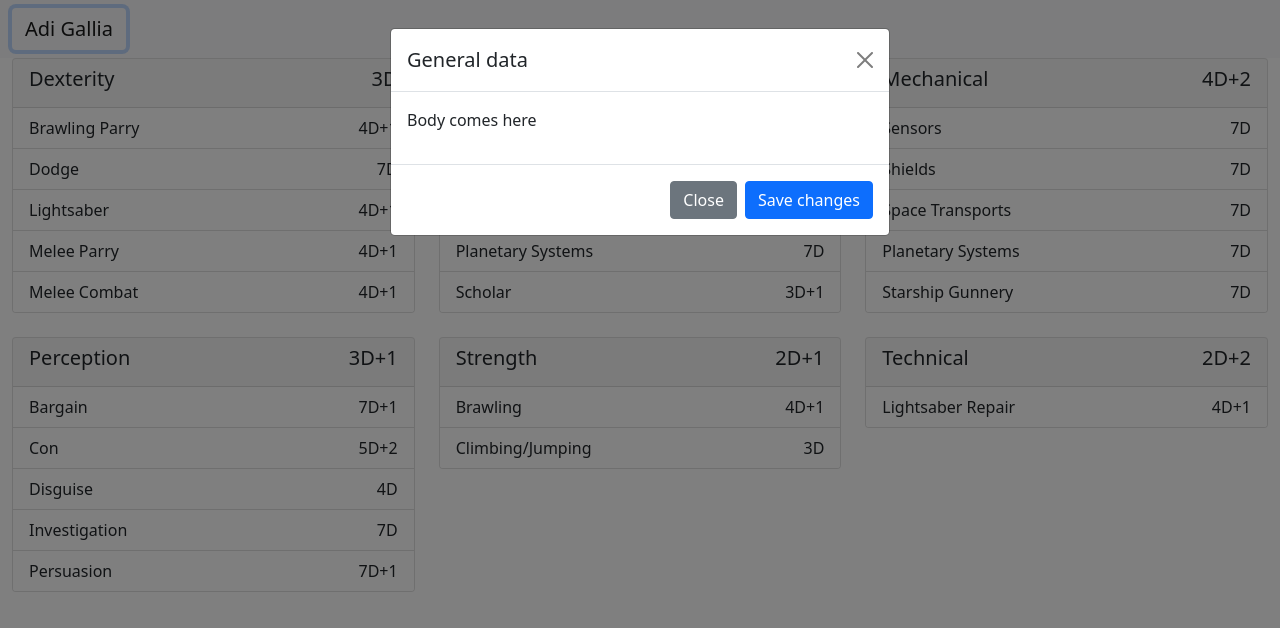
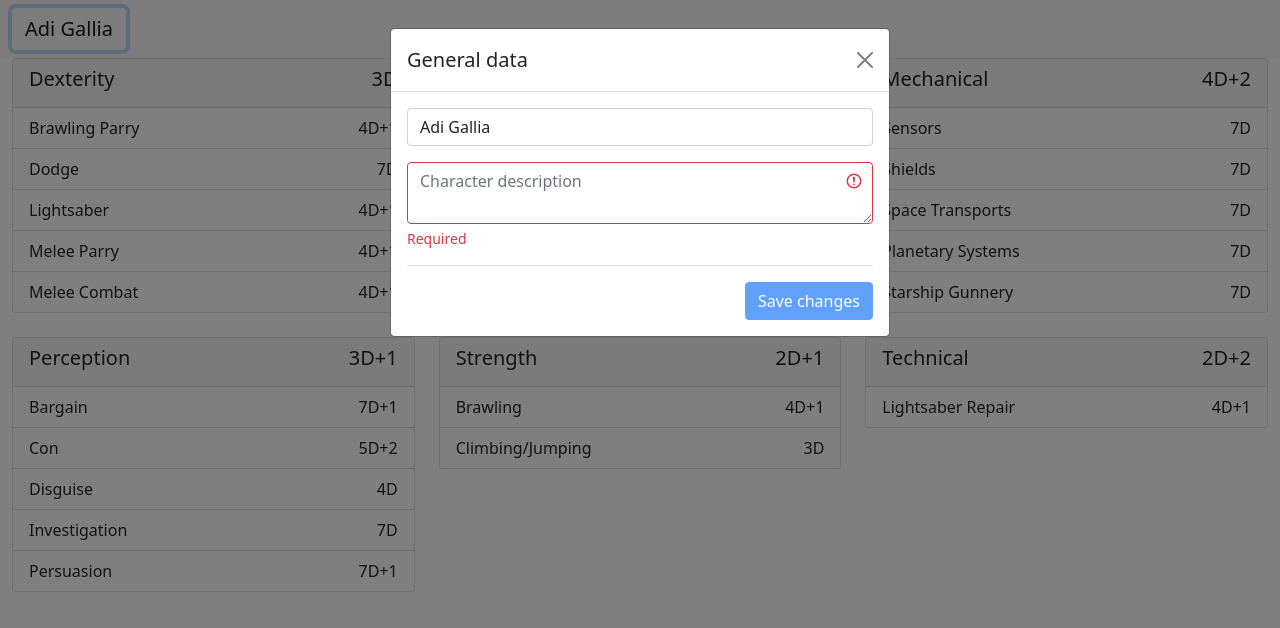
Before and after one commit to hevesg/perfugium-react, a React (Create React App) app in the folder perfugium-frontend/: page / in a window 1280 px wide. Both pictures are taken after a click on the button "Adi Gallia". Shown: the top 628 px of the page. Built offline with nearby package versions, Linux system fonts and the light colour scheme.

Commit message:
FormGroup

```diff
--- a/perfugium-frontend/src/common/D6AttributePanel.tsx
+++ b/perfugium-frontend/src/common/D6AttributePanel.tsx
@@ -1,18 +1,24 @@
 import {D6Attribute} from "../interface/D6Character";
-import {ModalForm} from "./ModalForm";
+import {Modal} from "./Modal";
 import {D6PipComponent} from "./D6PipComponent";
-import {ComponentWithModalForm, ComponentWithModalFormProps, ComponentWithModalFormState} from "./ComponentWithModalForm";
+import {
+    ComponentWithModal, ComponentWithModalProps, ComponentWithModalState
+} from "./ComponentWithModal";
+import * as Yup from "yup";
+import {FormGroup} from "../form/FormGroup";
+import {Formik} from "formik";
+import React from "react";
 
-interface D6AttributePanelProps extends ComponentWithModalFormProps {
+interface D6AttributePanelProps extends ComponentWithModalProps {
     attribute: D6Attribute;
     label: string;
 }
 
-interface D6AttributeState extends ComponentWithModalFormState {
+interface D6AttributeState extends ComponentWithModalState {
     modalIsOpen: boolean;
 }
 
-export class D6AttributePanel extends ComponentWithModalForm<D6AttributePanelProps, D6AttributeState> {
+export class D6AttributePanel extends ComponentWithModal<D6AttributePanelProps, D6AttributeState> {
 
     constructor(props: D6AttributePanelProps) {
         super(props);
@@ -44,10 +50,57 @@ export class D6AttributePanel extends ComponentWithModalForm<D6AttributePanelPro
                         ))}
                     </ul>
                 </div>
-                <ModalForm title={this.props.label} show={this.state.modalIsOpen}
-                           onRequestClose={() => this.closeModal()} onSubmit={this.saveDataFromModal}>
-                    <p>Body comes here</p>
-                </ModalForm>
+                <Modal title={this.props.label} show={this.state.modalIsOpen}
+                       onRequestClose={() => this.closeModal()} onSubmit={this.saveDataFromModal}>
+                    <Formik
+                        initialValues={{firstName: '', lastName: ''}}
+                        validationSchema={Yup.object({
+                            firstName: Yup.string()
+                                .max(15, 'Must be 15 characters or less')
+                                .required('Required'),
+                            lastName: Yup.string()
+                                .max(20, 'Must be 20 characters or less')
+                                .required('Required')
+                        })}
+                        onSubmit={(values, {setSubmitting}) => {
+                            setTimeout(() => {
+                                alert(JSON.stringify(values, null, 2));
+                                setSubmitting(false);
+                            }, 400);
+                        }}
+                    >
+                        {formik => (
+                            <form onSubmit={formik.handleSubmit}>
+                                <div>
+                                    <FormGroup name="firstName" id="firstName"
+                                               label="First Name" type="text"
+                                               placeholder="" formik={formik}/>
+                                    {formik.touched.firstName && formik.errors.firstName ? (
+                                        <div>{formik.errors.firstName}</div>
+                                    ) : null}
+
+                                    <label htmlFor="lastName">Last Name</label>
+                                    <input
+                                        id="lastName"
+                                        type="text"
+                                        {...formik.getFieldProps('lastName')}
+                                    />
+                                    {formik.touched.lastName && formik.errors.lastName ? (
+                                        <div>{formik.errors.lastName}</div>
+                                    ) : null}
+                                </div>
+                                <div>
+                                    <button type="button" className="btn btn-secondary"
+                                            data-bs-dismiss="modal" onClick={() => this.closeModal()}>Close
+                                    </button>
+                                    <button type="submit" className="btn btn-primary">Save
+                                        changes
+                                    </button>
+                                </div>
+                            </form>
+                        )}
+                    </Formik>
+                </Modal>
             </>
         );
     }
--- a/perfugium-frontend/src/common/ModalForm.tsx
+++ b/perfugium-frontend/src/common/Modal.tsx
@@ -1,4 +1,4 @@
-import {Component} from "react";
+import React, {Component} from "react";
 
 enum ModalStatus {
     CLOSED,
@@ -18,7 +18,7 @@ interface ModalFormState {
     status: ModalStatus;
 }
 
-export class ModalForm extends Component<ModalFormProps, ModalFormState> {
+export class Modal extends Component<ModalFormProps, ModalFormState> {
 
     constructor(props: ModalFormProps) {
         super(props);
@@ -36,9 +36,9 @@ export class ModalForm extends Component<ModalFormProps, ModalFormState> {
 
     public get modalStyle(): any {
         if (this.state.status !== ModalStatus.CLOSED) {
-            return { display: "block" };
+            return {display: "block"};
         }
-        return { display: "none" }
+        return {display: "none"}
     }
 
     componentDidUpdate(prevProps: Readonly<ModalFormProps>, prevState: Readonly<ModalFormState>, snapshot?: any) {
@@ -54,34 +54,28 @@ export class ModalForm extends Component<ModalFormProps, ModalFormState> {
     }
 
     private showModal() {
-        this.setState({ status: ModalStatus.OPEN })
+        this.setState({status: ModalStatus.OPEN})
     }
 
     private hideModal() {
-        this.setState({ status: ModalStatus.CLOSED })
+        this.setState({status: ModalStatus.CLOSED})
     }
 
     render() {
         return (<>
             {this.state.status > ModalStatus.CLOSED && (
                 <>
-                    <div className={`modal-backdrop fade ${this.modalClass}`} />
+                    <div className={`modal-backdrop fade ${this.modalClass}`}/>
                     <div className={`modal fade ${this.modalClass}`} style={this.modalStyle} tabIndex={-1}>
                         <div className="modal-dialog">
                             <div className="modal-content">
                                 <div className="modal-header">
                                     <h5 className="modal-title">{this.props.title}</h5>
                                     <button type="button" className="btn-close" data-bs-dismiss="modal"
-                                            aria-label="Close" onClick={this.props.onRequestClose}/>
+                                            aria-label="Close" onClick={() => this.props.onRequestClose()}/>
                                 </div>
                                 <div className="modal-body">
                                     {this.props.children}
-                                </div>
-                                <div className="modal-footer">
-                                    <button type="button" className="btn btn-secondary"
-                                            data-bs-dismiss="modal" onClick={this.props.onRequestClose}>Close
-                                    </button>
-                                    <button type="button" className="btn btn-primary" onClick={this.props.onSubmit}>Save changes</button>
                                 </div>
                             </div>
                         </div>
--- a/perfugium-frontend/src/common/Navbar.tsx
+++ b/perfugium-frontend/src/common/Navbar.tsx
@@ -1,15 +1,19 @@
-import {ModalForm} from "./ModalForm";
-import {ComponentWithModalForm, ComponentWithModalFormProps, ComponentWithModalFormState} from "./ComponentWithModalForm";
+import {Modal} from "./Modal";
+import {ComponentWithModal, ComponentWithModalProps, ComponentWithModalState} from "./ComponentWithModal";
+import * as Yup from "yup";
+import {FormGroup} from "../form/FormGroup";
+import {Formik} from "formik";
+import React from "react";
 
-interface NavbarProps extends ComponentWithModalFormProps {
+interface NavbarProps extends ComponentWithModalProps {
     title: string;
 }
 
-interface NavbarState extends ComponentWithModalFormState {
+interface NavbarState extends ComponentWithModalState {
     modalIsOpen: boolean;
 }
 
-export class Navbar extends ComponentWithModalForm<NavbarProps, NavbarState> {
+export class Navbar extends ComponentWithModal<NavbarProps, NavbarState> {
 
     constructor(props: NavbarProps) {
         super(props);
@@ -26,13 +30,45 @@ export class Navbar extends ComponentWithModalForm<NavbarProps, NavbarState> {
         return (<>
             <nav className="navbar navbar-expand-lg navbar-light bg-light">
                 <div className="container-fluid">
-                    <button className="btn btn-link navbar-brand" onClick={() => this.openModal()}>{this.props.title}</button>
+                    <button className="btn btn-link navbar-brand"
+                            onClick={() => this.openModal()}>{this.props.title}</button>
                 </div>
             </nav>
-            <ModalForm title="General data" show={this.state.modalIsOpen}
-                       onRequestClose={() => this.closeModal()} onSubmit={this.saveDataFromModal}>
-                <p>Body comes here</p>
-            </ModalForm>
+            <Modal title="General data" show={this.state.modalIsOpen}
+                   onRequestClose={() => this.closeModal()} onSubmit={this.saveDataFromModal}>
+                <Formik
+                    validateOnMount={true}
+                    initialValues={{name: this.props.title, description: ''}}
+                    validationSchema={Yup.object({
+                        name: Yup.string()
+                            .max(32, 'Must be 32 characters or less')
+                            .required('Required'),
+                        description: Yup.string()
+                            .max(255, 'Must be 255 characters or less')
+                            .required('Required')
+                    })}
+                    onSubmit={(values, {setSubmitting}) => {
+                        alert(JSON.stringify(values, null, 2));
+                        setSubmitting(true);
+                    }}
+                >
+                    {formik => (
+                        <form onSubmit={formik.handleSubmit}>
+                            <FormGroup name="name" id="name"
+                                       type="text"
+                                       placeholder="Character name" formik={formik}/>
+                            <FormGroup name="description" id="description"
+                                       type="textarea"
+                                       placeholder="Character description" formik={formik}/>
+                            <div className="text-end pt-3 border-top">
+                                <button disabled={!formik.isValid} type="submit" className="btn btn-primary">
+                                    Save changes
+                                </button>
+                            </div>
+                        </form>
+                    )}
+                </Formik>
+            </Modal>
         </>);
     }
 }
--- /dev/null
+++ b/perfugium-frontend/src/form/FormGroup.tsx
@@ -0,0 +1,40 @@
+import React, {Component} from "react";
+import {FormikProps} from "formik";
+
+interface FormGroupProps {
+    name: string;
+    id: string;
+    label?: string;
+    type: "text" | "password" | "textarea";
+    placeholder?: string;
+    formik: FormikProps<any>
+}
+
+export class FormGroup extends Component<FormGroupProps> {
+    private inputTypes: string[] = ["text", "password"];
+    private textareaTypes: string[] = ["textarea"];
+
+    private get formControlClass(): string {
+        return "form-control" + (this.props.formik.errors[this.props.name] ? " is-invalid" : "");
+    }
+
+    render() {
+        return (
+            <div className="mb-3">
+                {(this.props.label &&
+                    <label htmlFor={this.props.id} className="form-label">{this.props.label}</label>
+                )}
+                {(this.inputTypes.includes(this.props.type) &&
+                    <input type={this.props.type} className={this.formControlClass} id={this.props.id}
+                           placeholder={this.props.placeholder} {...this.props.formik.getFieldProps(this.props.name)} />
+                ) || (this.textareaTypes.includes(this.props.type) &&
+                    <textarea className={this.formControlClass} id={this.props.id}
+                              placeholder={this.props.placeholder} {...this.props.formik.getFieldProps(this.props.name)} />
+                )}
+                {(this.props.formik.errors[this.props.name]) && (
+                    <div className="invalid-feedback">{this.props.formik.errors[this.props.name]}</div>
+                )}
+            </div>
+        );
+    }
+}
--- a/perfugium-frontend/src/pages/CharacterSheet.tsx
+++ b/perfugium-frontend/src/pages/CharacterSheet.tsx
@@ -24,13 +24,18 @@ export class CharacterSheet extends Component<any, any> {
                 <Navbar title={ADI_GALLIA.name} onChange={() => this.changeMetaData()} />
                 <div className="container-fluid">
                     <div className="row">
-                        {SW2E_TEMPLATE.attributes.map(attr => (
-                            <div className="col-md-6 col-lg-4" key={"attr-" + attr.id}>
-                                <D6AttributePanel attribute={ADI_GALLIA.attributes[attr.id]} label={attr.label}
-                                                  onChange={() => this.changeAttributeData()}/>
+                        <div className="col-xxl-9">
+                            <div className="row">
+                                {SW2E_TEMPLATE.attributes.map(attr => (
+                                    <div className="col-sm-6 col-lg-4" key={"attr-" + attr.id}>
+                                        <D6AttributePanel attribute={ADI_GALLIA.attributes[attr.id]} label={attr.label}
+                                                          onChange={() => this.changeAttributeData()}/>
+                                    </div>
+                                ))}
                             </div>
-                        ))}
+                        </div>
                     </div>
+
                 </div>
             </>
         );
```
Also changed, not shown: perfugium-frontend/src/common/ComponentWithModal.tsx (renamed from perfugium-frontend/src/common/ComponentWithModalForm.tsx, +5 -5 lines).
